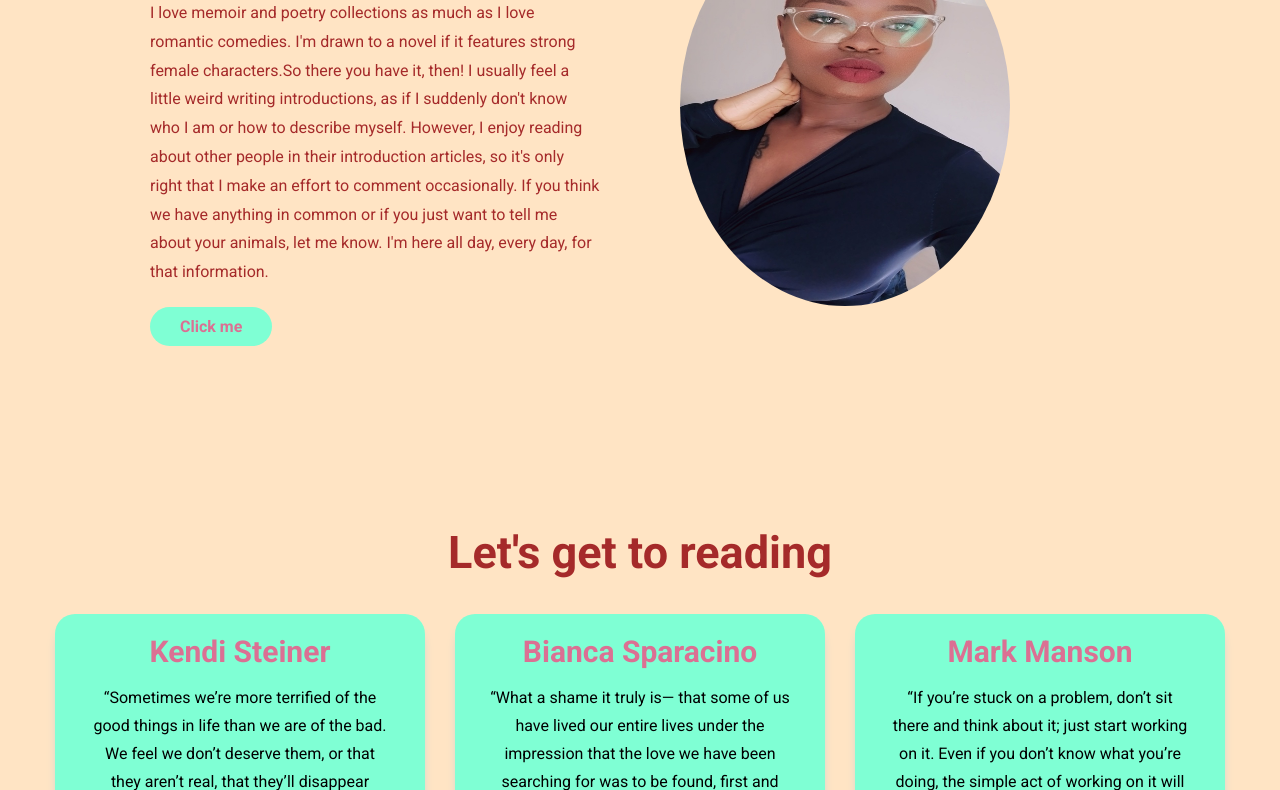
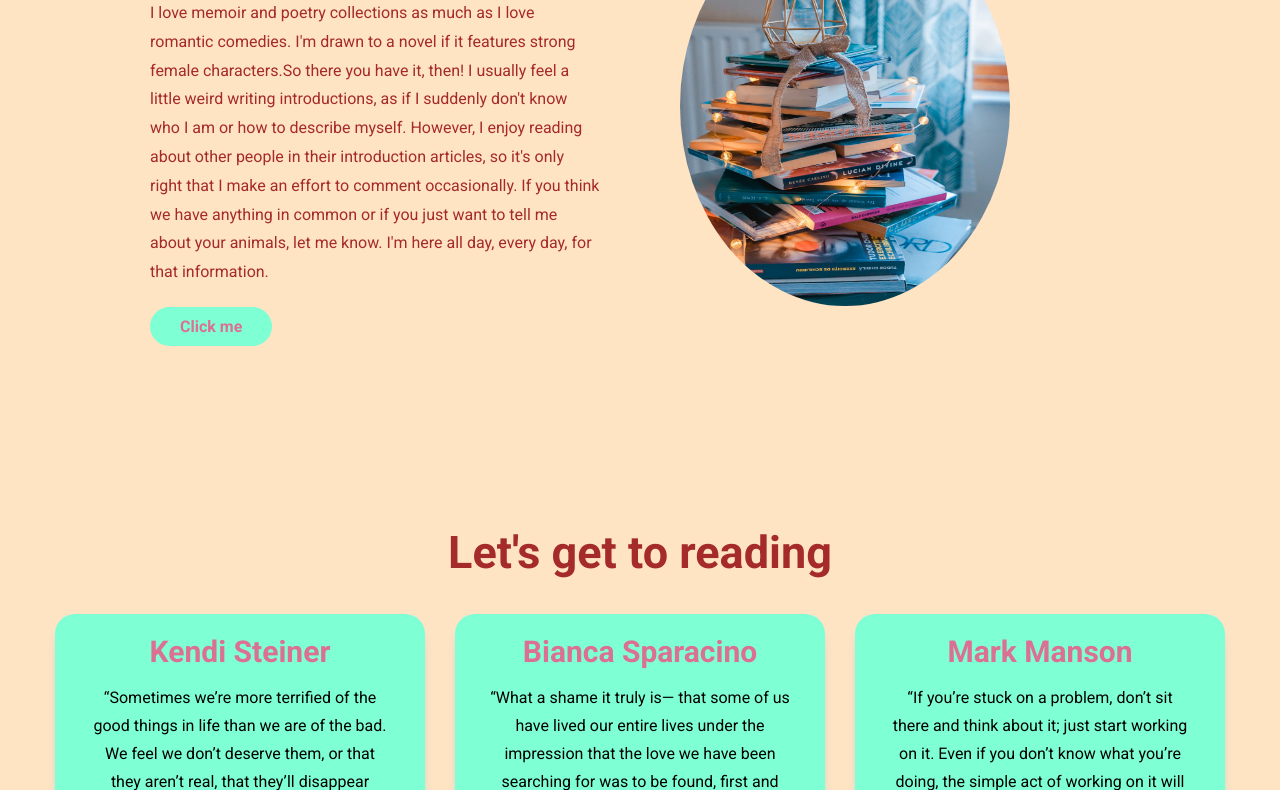
Before and after one commit to Charlotte-Natasha/HTML, a plain HTML site: page index.html in a window 1280 px wide. Shown: the part 279-1069 px from the top of the page. Drawn offline with Linux system fonts and the light colour scheme.

Commit message:
added a new image

```diff
--- a/index.html
+++ b/index.html
@@ -29,7 +29,7 @@
             <a href="./pages/about.html" target="_blank" class="btn">Click me</a>
         </figure>
         <div class="pic">
-            <img src="./images/tt.jpeg" alt="My Profile">
+            <img src="./images/book3.jpg" alt="Books">
         </div>
     </section>
     <section class="books">
```
Also changed, not shown: images/book3.jpg (added).
